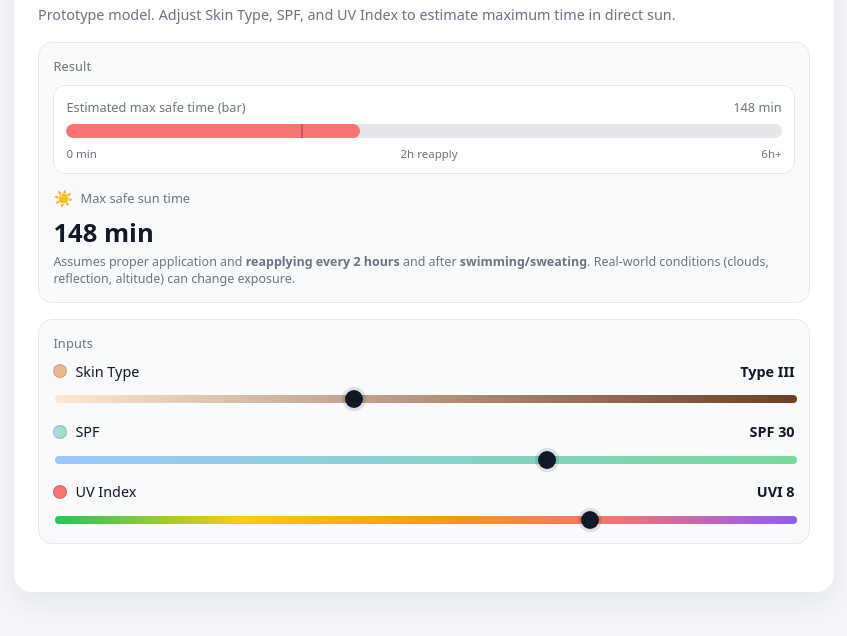
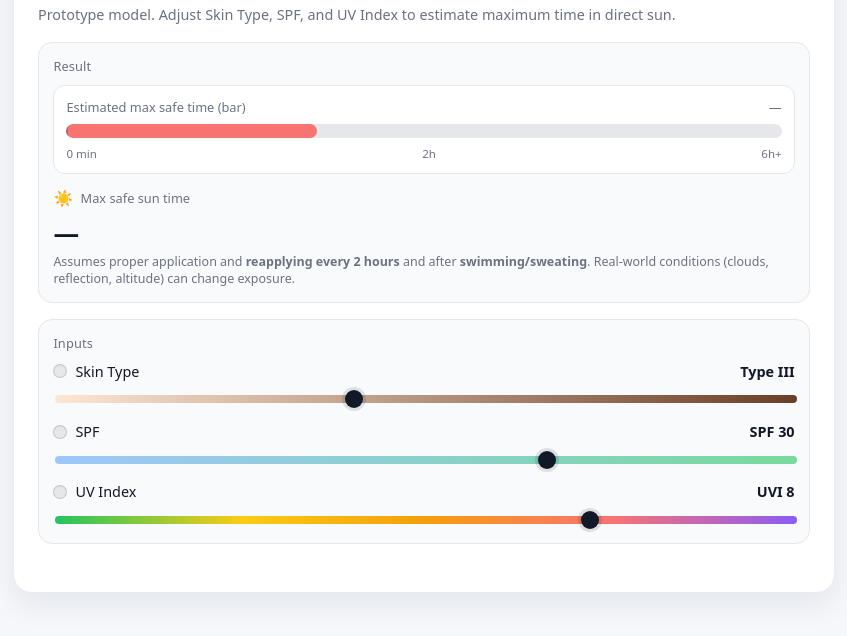
Before and after one commit to kai-probably/Sunburn-timer, a plain HTML site: page index.html in a window 1280 px wide. Shown: the part 82-718 px from the top of the page, without its empty margins (216-1063 px from the left). Drawn offline with Linux system fonts and the light colour scheme.

Commit message:
2h mark GUI change
function updateViz(state)

```diff
--- a/index.html
+++ b/index.html
@@ -253,7 +253,7 @@
 
       <div class="bar-legend">
         <span>0 min</span>
-        <span>2h reapply</span>
+        <span>2h</span>
         <span>6h+</span>
       </div>
     </div>
@@ -394,22 +394,7 @@
     return { skin, spf, uvi, baselineAt1, maxSafe };
   }
 
-  function updateViz(state){
-    // Clamp bar scaling so it always moves
-    // 0..360 min maps to 0..100% (6h saturates)
-    const clampMax = 360;
-    const pct = Math.max(0, Math.min(1, state.maxSafe / clampMax));
-    barFill.style.width = `${Math.round(pct * 100)}%`;
-
-    // Bar color reflects UVI severity
-    barFill.style.backgroundColor = uviColor(state.uvi);
-
-    // Reapply tick at 120 min on same scale
-    const reapplyPct = Math.max(0, Math.min(1, 120 / clampMax));
-    reapplyTick.style.left = `calc(${Math.round(reapplyPct * 100)}% - 1px)`;
-
-    vizMinutes.textContent = formatMinutes(state.maxSafe);
-  }
+function updateViz(state){
 
   function updateUI(){
     const s = compute();
```
